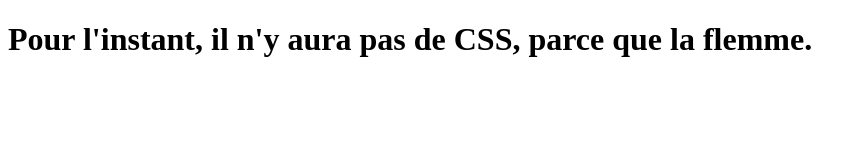
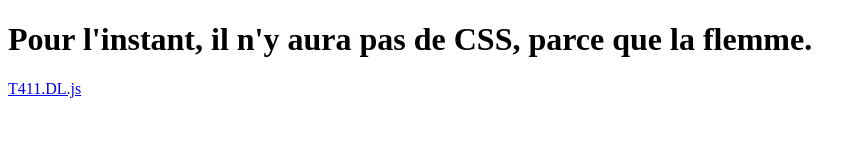
Before and after one commit to Zarkyan/Greasemonkey, a plain HTML site: page index.html in a window 1280 px wide. Shown: the whole page, without its empty margins (0-866 px from the left). Drawn offline with Linux system fonts and the light colour scheme.

Commit message:
Update index.html

```diff
--- a/index.html
+++ b/index.html
@@ -9,7 +9,7 @@
 
 <body>
 <h1>Pour l'instant, il n'y aura pas de CSS, parce que la flemme.</h1>
-<a href="https://github.com/Zarkyan/GreasyMonkey_script/script/t411_dl.user.js>T411.DL.js</a>
+<a href="https://github.com/Zarkyan/GreasyMonkey_script/script/t411_dl.user.js">T411.DL.js</a>
 </body>
 
 </html>
```
